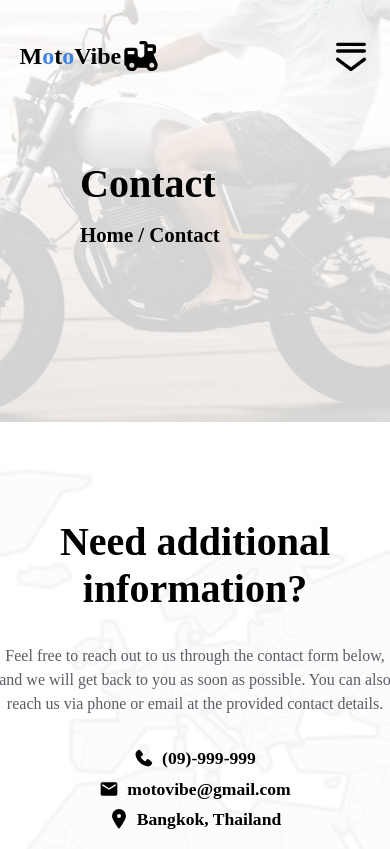
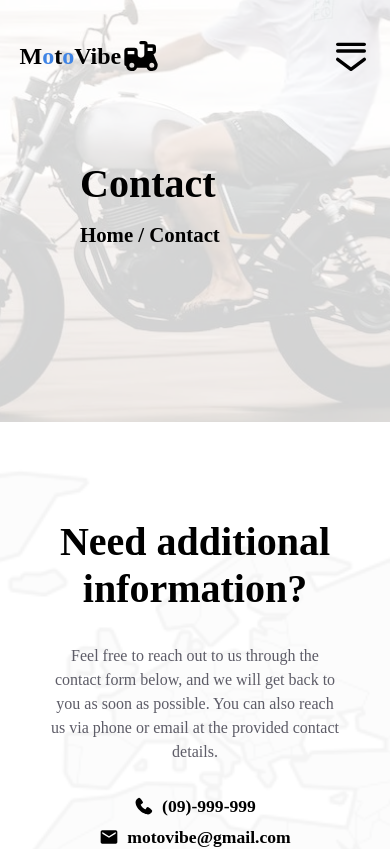
Before and after one commit to OnigiriKing/moto-vibe, a React (Create React App) app: page /Contact in a window 390 px wide. Shown: the top 849 px of the page. Built offline with nearby package versions, Linux system fonts and the light colour scheme.

Commit message:
Contact phone width fix

```diff
--- a/src/styles/contactStyle/_contact.scss
+++ b/src/styles/contactStyle/_contact.scss
@@ -44,6 +44,10 @@
   display: flex;
   flex-direction: column;
   width: 25rem;
+
+  @include mediumWidth {
+      width: auto;
+  }
 
   h1 {
     font-size: $h1-size;
```
Also changed, not shown: src/dist/style.css, 1 other file (tests, documents, lock files or other folders).
